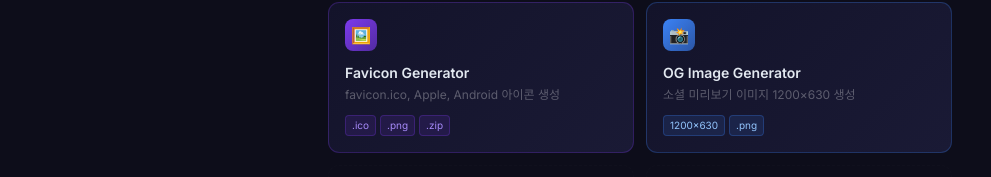
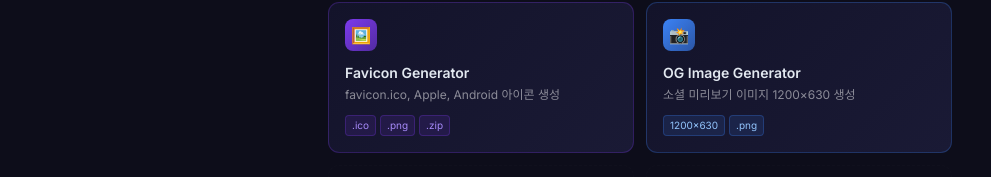
Before and after one commit to wjdxodbs/craftkit, a Next.js app: page / in a window 1280 px wide. Shown: the part 294-471 px from the top of the page, without its empty margins (0-991 px from the left). Built offline with nearby package versions, Linux system fonts and the light colour scheme.

Commit message:
style: 툴 카드 보더 및 설명 텍스트 대비 개선

```diff
--- a/src/widgets/tool-card/ui/ToolCard.tsx
+++ b/src/widgets/tool-card/ui/ToolCard.tsx
@@ -10,8 +10,8 @@ interface Props {
 export function ToolCard({ tool }: Props) {
   if (!tool.available) {
     return (
-      <div className="rounded-xl border border-dashed border-white/5 p-4 opacity-40">
-        <div className="mb-3 h-8 w-8 rounded-lg bg-white/5" />
+      <div className="rounded-xl border border-dashed border-white/10 p-4 opacity-40">
+        <div className="mb-3 h-8 w-8 rounded-lg bg-white/[0.08]" />
         <p className="text-xs text-white/20">Coming soon...</p>
       </div>
     )
@@ -36,7 +36,7 @@ export function ToolCard({ tool }: Props) {
             {tool.icon}
           </div>
           <p className="text-sm font-semibold text-slate-200">{tool.name}</p>
-          <p className="mt-1 text-xs text-white/30">{tool.description}</p>
+          <p className="mt-1 text-xs text-white/50">{tool.description}</p>
           <div className="mt-3 flex flex-wrap gap-1">
             {tool.tags.map((tag) => (
               <span
```
